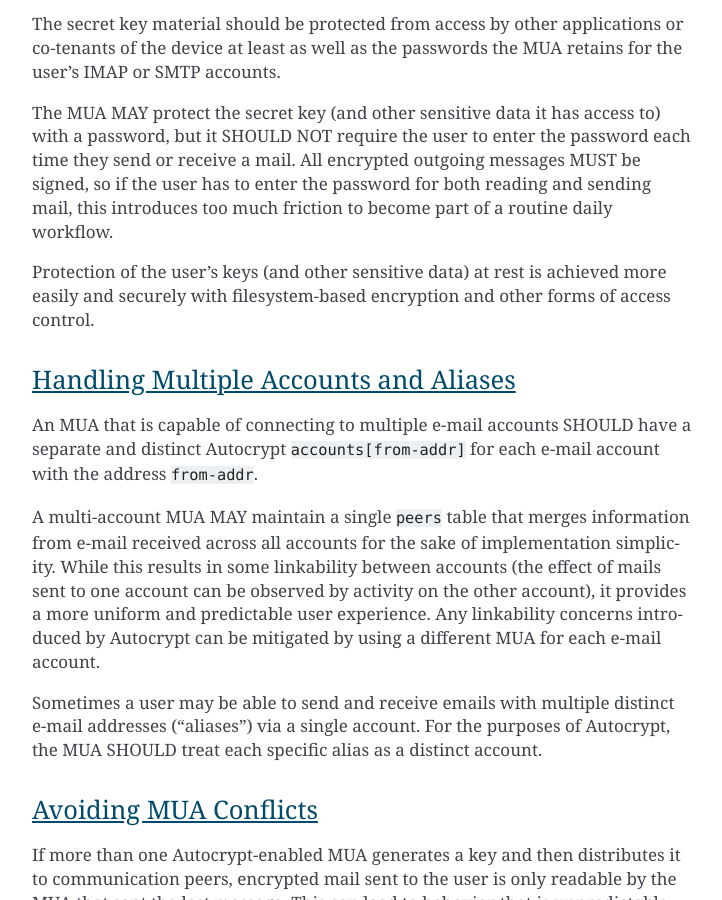
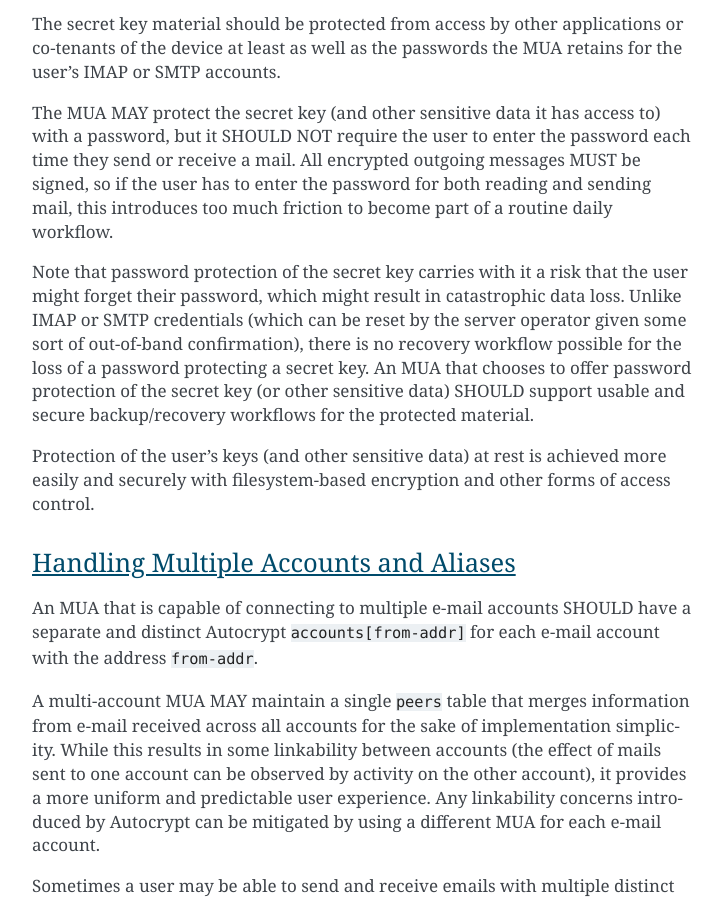
Before and after one commit to autocrypt/autocrypt, a Sphinx documentation site: the page built from doc/level1.rst, in a window 1280 px wide and 900 px high, scrolled down 15290 px. Shown: the whole window, without its empty margins (388-1110 px from the left). Built offline with Sphinx 7.4.7, drawn with Linux system fonts in a browser that asks for light colours; pages that are not in the unit, such as notebooks, are missing from menus.

Commit message:
Describe password-loss concerns
We should be very clear about the risks of password-protection of
secret keys and other sensitive material.  This is one of the
stumbling blocks of end-to-end crypto, and we need to mark it out so
implementers don't burn their users accidentally.

```diff
--- a/doc/level1.rst
+++ b/doc/level1.rst
@@ -740,6 +740,16 @@
 enter the password for both reading and sending mail, this introduces
 too much friction to become part of a routine daily workflow.
 
+Note that password protection of the secret key carries with it a risk
+that the user might forget their password, which might result in
+catastrophic data loss.  Unlike IMAP or SMTP credentials (which can be
+reset by the server operator given some sort of out-of-band
+confirmation), there is no recovery workflow possible for the loss of
+a password protecting a secret key.  An MUA that chooses to offer
+password protection of the secret key (or other sensitive data) SHOULD
+support usable and secure backup/recovery workflows for the protected
+material.
+
 Protection of the user's keys (and other sensitive data) at rest is
 achieved more easily and securely with filesystem-based encryption and
 other forms of access control.
```
